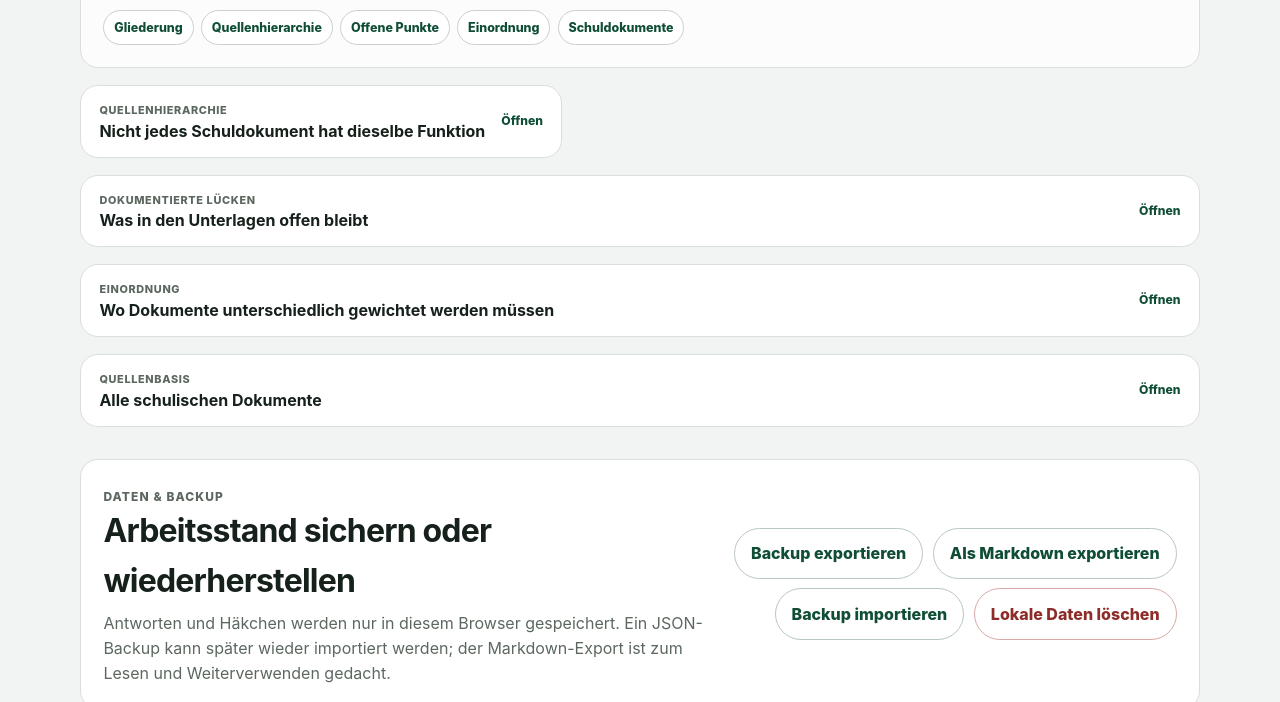
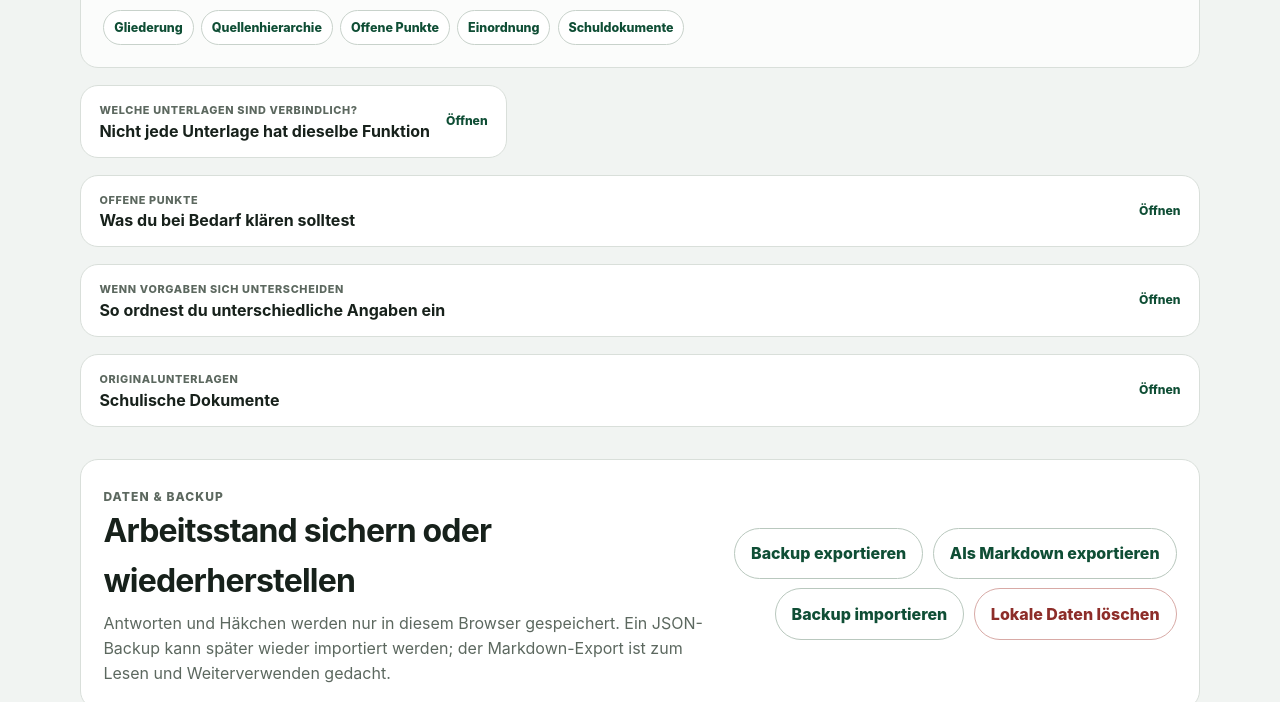
Before and after one commit to alexdermohr/facharbeit, a plain HTML site: page index.html in a window 1280 px wide. Shown: the part 793-1495 px from the top of the page. Drawn offline with Linux system fonts and the light colour scheme.

Commit message:
Oberfläche für Erstnutzer formulieren

```diff
--- a/index.html
+++ b/index.html
@@ -17,7 +17,7 @@
       <div>
         <p class="eyebrow">Prüfungsteil III · Fachschule für Sozialpädagogik</p>
         <h1>Facharbeit Schritt für Schritt</h1>
-        <p class="lede">Von der Praxissituation über Analyse und Planung bis zum Kolloquium: arbeite direkt an den belegten Anforderungen und sichere deinen Stand lokal im Browser.</p>
+        <p class="lede">Von der Praxissituation über Analyse und Planung bis zum Kolloquium: arbeite Schritt für Schritt an den Anforderungen und sichere deinen Stand lokal im Browser.</p>
       </div>
     </div>
   </header>
@@ -63,9 +63,9 @@
           <p id="requirementProgressNote" class="stat-note">Noch keine Anforderung abgehakt.</p>
         </div>
         <div class="stat-card deadline-card">
-          <span class="stat-label">Mitgeteilter Abgabetermin</span>
+          <span class="stat-label">Abgabetermin</span>
           <strong id="deadlineValue" class="stat-value small">–</strong>
-          <p id="deadlineNote" class="stat-note">Planungsangabe wird geladen.</p>
+          <p id="deadlineNote" class="stat-note">Termin wird geladen.</p>
         </div>
       </div>
 
@@ -112,11 +112,11 @@
 
     <section class="reference-intro" aria-labelledby="reference-title">
       <div>
-        <p class="eyebrow">Nachschlagen & absichern</p>
-        <h2 id="reference-title">Referenzbereich</h2>
-        <p>Die folgenden Abschnitte belegen und ordnen die Arbeit. Du musst sie nicht jedes Mal durchscrollen, um am aktuellen Schritt weiterzuarbeiten.</p>
+        <p class="eyebrow">Nachschlagen</p>
+        <h2 id="reference-title">Unterlagen & Orientierung</h2>
+        <p>Gliederung, offene Punkte und Originalunterlagen findest du hier gesammelt. Für die laufende Arbeit reicht der Arbeitsweg oben.</p>
       </div>
-      <a class="text-link" href="#sources">Direkt zu den Schuldokumenten</a>
+      <a class="text-link" href="#sources">Zu den Originalunterlagen</a>
     </section>
 
     <section id="outlineSection" class="outline-section" aria-labelledby="outline-title">
@@ -131,18 +131,18 @@
 
     <section class="notice" aria-labelledby="notice-title">
       <div>
-        <p class="eyebrow">Quellenhierarchie</p>
-        <h2 id="notice-title">Nicht jedes Schuldokument hat dieselbe Funktion</h2>
-        <p>Prüfungs- und Bewertungsvorgaben, die ausdrücklich verbindliche Gliederung und die schulische Richtlinie zum wissenschaftlichen Arbeiten werden von Unterrichtshilfen getrennt. Die Leitfragen sind abgeleitete Arbeitshilfen und keine zusätzlichen Bewertungskriterien. Eine Notenberechnung erfolgt nicht.</p>
+        <p class="eyebrow">Welche Unterlagen sind verbindlich?</p>
+        <h2 id="notice-title">Nicht jede Unterlage hat dieselbe Funktion</h2>
+        <p>Bewertungsunterlagen, verbindliche Gliederungen und schulische Richtlinien geben Anforderungen vor. Unterrichtshilfen und Leitfragen unterstützen dich beim Arbeiten, sind aber keine zusätzlichen Bewertungskriterien. Die Seite berechnet keine Note.</p>
       </div>
-      <a class="text-link" href="#sources">Zu allen Schuldokumenten</a>
+      <a class="text-link" href="#sources">Zu den Originalunterlagen</a>
     </section>
 
     <section id="gaps" class="gaps-section" aria-labelledby="gaps-title">
       <div class="section-heading">
         <div>
-          <p class="eyebrow">Dokumentierte Lücken</p>
-          <h2 id="gaps-title">Was in den Unterlagen offen bleibt</h2>
+          <p class="eyebrow">Offene Punkte</p>
+          <h2 id="gaps-title">Was du bei Bedarf klären solltest</h2>
         </div>
       </div>
       <div id="gapsList" class="gap-grid"></div>
@@ -151,8 +151,8 @@
     <section id="tensions" class="tensions-section" aria-labelledby="tensions-title">
       <div class="section-heading">
         <div>
-          <p class="eyebrow">Einordnung</p>
-          <h2 id="tensions-title">Wo Dokumente unterschiedlich gewichtet werden müssen</h2>
+          <p class="eyebrow">Wenn Vorgaben sich unterscheiden</p>
+          <h2 id="tensions-title">So ordnest du unterschiedliche Angaben ein</h2>
         </div>
       </div>
       <div id="tensionsList" class="gap-grid"></div>
@@ -161,8 +161,8 @@
     <section id="sources" class="sources-section" aria-labelledby="sources-title">
       <div class="section-heading">
         <div>
-          <p class="eyebrow">Quellenbasis</p>
-          <h2 id="sources-title">Alle schulischen Dokumente</h2>
+          <p class="eyebrow">Originalunterlagen</p>
+          <h2 id="sources-title">Schulische Dokumente</h2>
         </div>
       </div>
       <div id="sourcesList" class="source-grid"></div>
```
